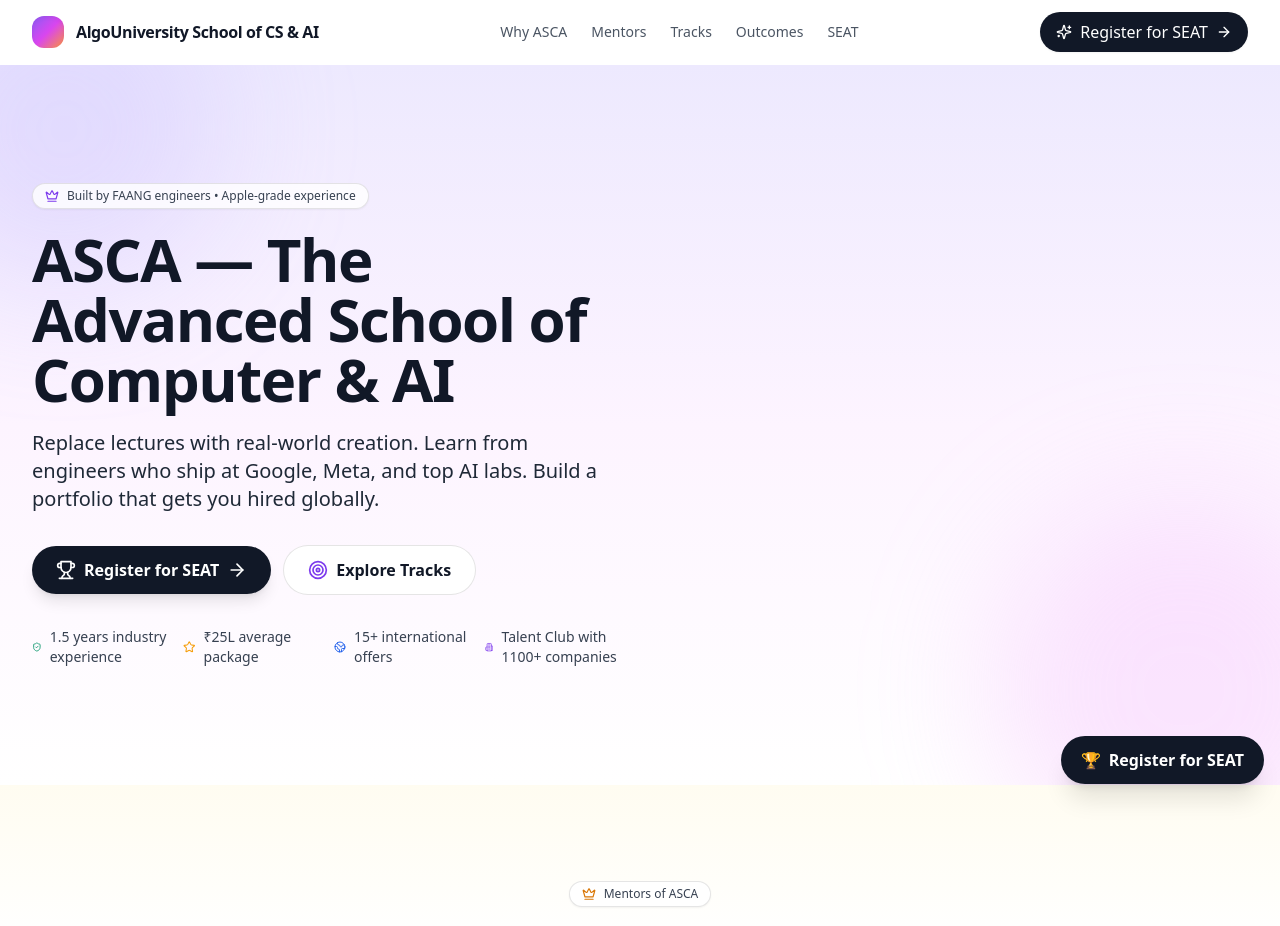
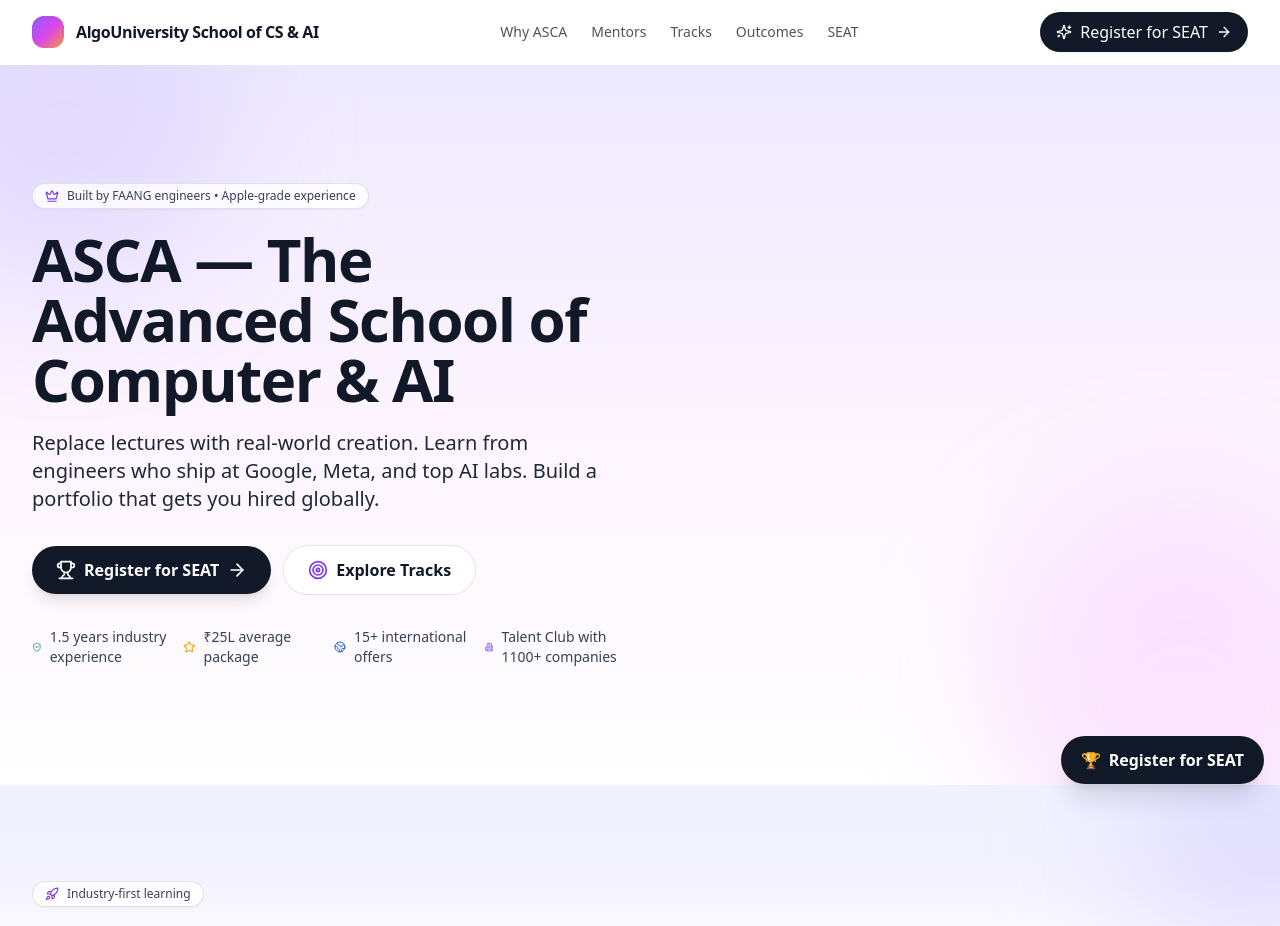
Before and after one commit to gramtop961/frontend-repo_mpievmyi_z1dzqd, a React (Vite) app: page / in a window 1280 px wide. Shown: the top 926 px of the page. Built offline with nearby package versions, Linux system fonts and the light colour scheme.

Commit message:
Update project prj_mpievmyi_v2 - 2025-11-11T12:33:50.741Z

```diff
--- a/src/App.jsx
+++ b/src/App.jsx
@@ -15,12 +15,13 @@
     <div className="min-h-screen flex flex-col">
       <Nav />
       <Hero />
+      {/* Move Experience directly below the cover section */}
+      <Experience />
       <Mentors />
       {/* Removed legacy Tracks section */}
       <TracksRedesign />
       <Outcomes />
       <TalentClubCard />
-      <Experience />
       <Seat />
       <FinalCTA />
       <Footer />
```
Also changed, not shown: 1 other file (tests, documents, lock files or other folders).
